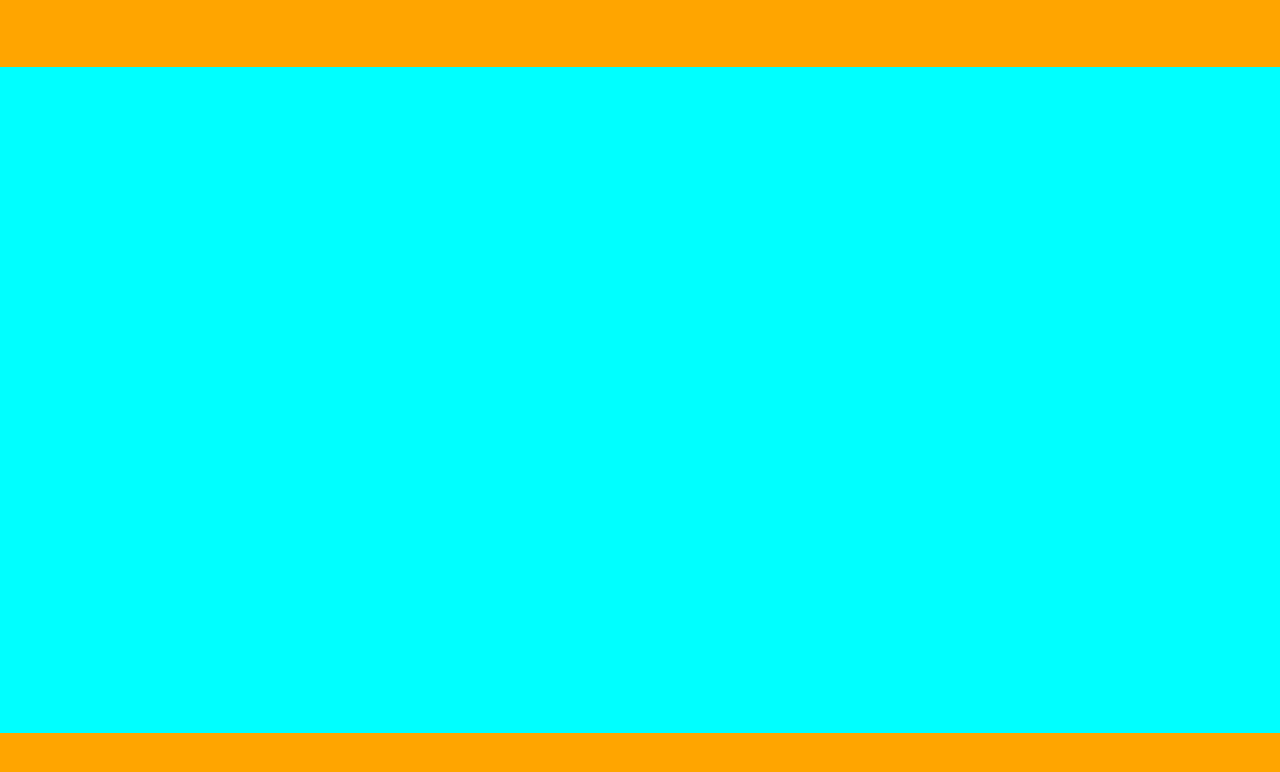
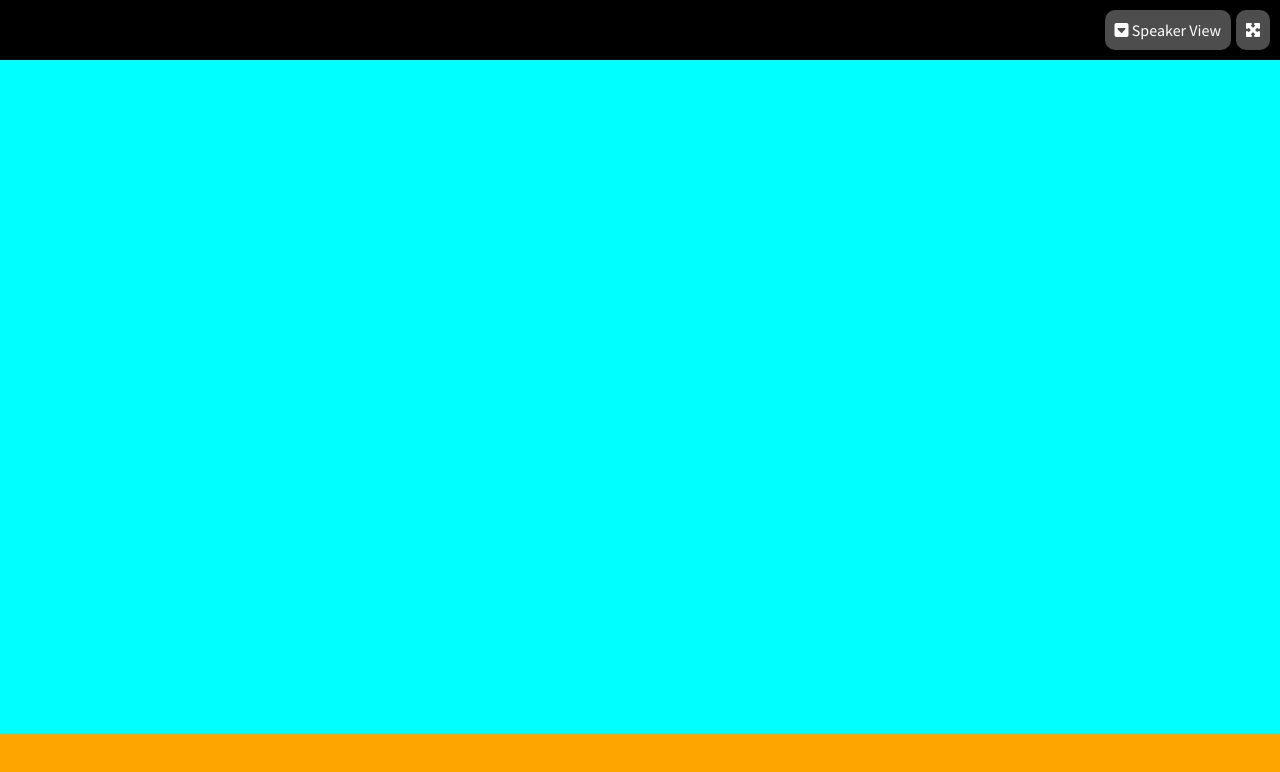
Before and after one commit to gabriele-annese/html-css-zoom, a plain HTML site: page index.html in a window 1280 px wide. Drawn offline with Linux system fonts and the light colour scheme.

Commit message:
add header

```diff
--- a/css/main.css
+++ b/css/main.css
@@ -16,10 +16,28 @@ body {
     overflow: auto;
 }
 
+.button {
+    background-color: rgba(255, 255, 255, .3);
+    border: none;
+    padding: 10px 10px;
+    border-radius: 10px;
+    color: #fff;
+    font-size: 16px;
+}
+
+.p-10 {
+    padding: 10px;
+}
+
+.mg-r {
+    margin-right: 5px;
+}
+
 /* header */
-header {
-    background: orange;
-    height: 80px;
+header{
+    width: 100%;
+    display: flex;
+    justify-content: flex-end;
 }
 
 /* main */
--- a/index.html
+++ b/index.html
@@ -13,8 +13,14 @@
 </head>
 <body>
     <!-- HEADER -->
-    <header>
-
+    <header class="p-10">
+        <button class="button mg-r">
+            <i class="fas fa-caret-square-down"></i>
+            <span>Speaker View</span>
+        </button>
+        <button class="button">
+            <i class="fas fa-expand-arrows-alt"></i>
+        </button>
     </header>
 
     <!-- MAIN -->
```
